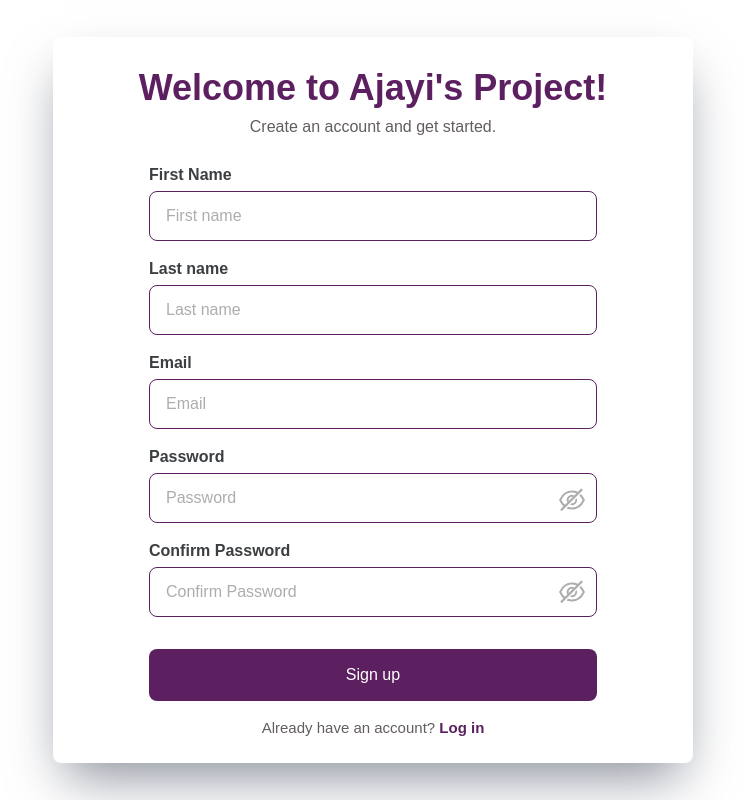
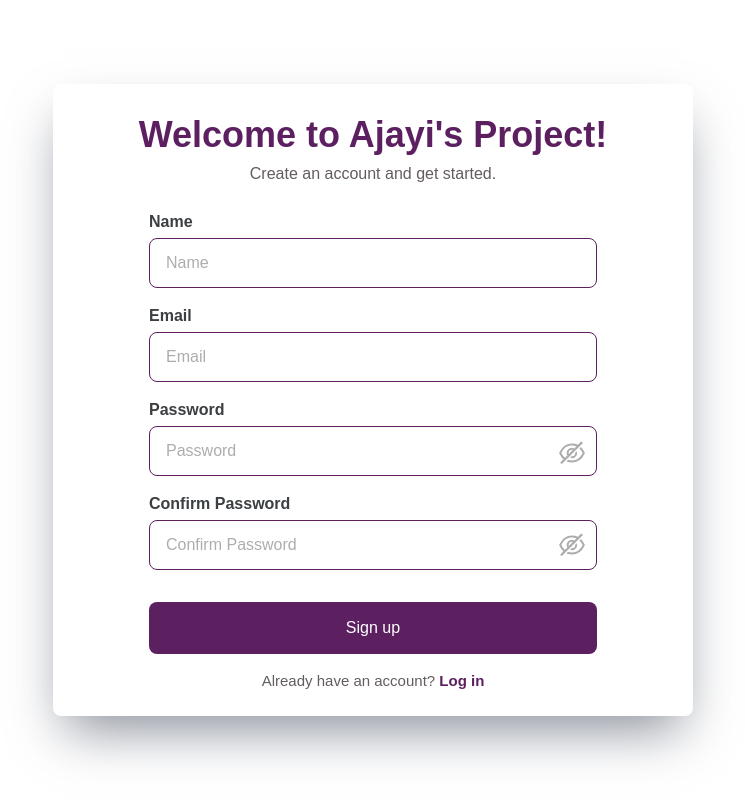
Before and after one commit to oreoluwa212/Potentiostat_Project, a React (Vite) app: page / in a window 1280 px wide. Shown: the whole page, without its empty margins (267-1012 px from the left). Built offline with nearby package versions, Linux system fonts and the light colour scheme.

Commit message:
feat: initialised Project

```diff
--- a/src/App.css
+++ b/src/App.css
@@ -12,6 +12,9 @@
   background: rgba(0, 0, 0, 0.8); /* Adjust the alpha value for darkness */
   z-index: 10;
   position: absolute;
+}
+.shadow-green-lg {
+  box-shadow: 0 0 40px rgba(0, 255, 0, 0.8); /* Adjust the color and opacity as needed */
 }
 label{
   text-align: left;
@@ -80,22 +83,16 @@ h1 {
 
 button {
   border-radius: 8px;
-  border: 1px solid transparent;
   padding: 0.6em 1.2em;
   font-size: 1em;
   font-weight: 500;
   font-family: inherit;
-  background-color: #1a1a1a;
   cursor: pointer;
-  transition: border-color 0.25s;
 }
 button:hover {
   border-color: #646cff;
 }
-button:focus,
-button:focus-visible {
-  outline: 4px auto -webkit-focus-ring-color;
-}
+
 
 @media (prefers-color-scheme: light) {
   :root {
--- a/src/pages/Dashboard.jsx
+++ b/src/pages/Dashboard.jsx
@@ -17,22 +17,22 @@ const Dashboard = () => {
           {isOpen ? (
             <FaTimes
               onClick={() => setIsOpen(false)}
-              className=" cursor-pointer text-red-800 text-[40px]"
+              className=" cursor-pointer text-red-800 mds:text-[40px]"
             />
           ) : (
             <GiHamburgerMenu
               onClick={() => setIsOpen(true)}
-              className="text-primary cursor-pointer text-[40px]" />
+              className="text-primary cursor-pointer mds:text-[40px]" />
           )}
         </div>
-        <h1 className="text-primary font-semibold text-[40px] w-4/5 leading-10 text-center">AJAYI OREOLUWA'S POTENTIOSTAT</h1>
+        <h1 className="text-primary font-semibold mds:text-[40px] w-4/5 leading-10 text-center">AJAYI OREOLUWA'S POTENTIOSTAT</h1>
         <a href="#" className="text-green">Link established</a>
       </div>
       <div className="flex relative">
       <Sidebar isOpen={isOpen} />
-      <div className="w-full h-full flex justify-between gap-4 z-0">
-        <div className="w-[48%] px-[5%] pt-6 flex flex-col gap-7">
-          <div className="bg-white rounded-lg shadow-lg shadow-black/50 h-[260px] w-3/5 px-[5%] py-4 flex flex-col justify-between">
+      <div className="w-full h-full flex mds:flex-row flex-col justify-between gap-4 z-0">
+        <div className="mds:w-[48%] px-[5%] pt-6 flex flex-col gap-7">
+          <div className="bg-white rounded-lg shadow-2xl shadow-black/20 h-[260px] mds:w-3/5 px-[5%] py-4 flex flex-col justify-between">
             <div className="flex justify-between items-center">
               <p className="text-primary text-[18px] font-semibold">Starting Voltage:</p>
               <button className="border-[1px] rounded-[16px] border-gray-500 w-[140px] h-[60px] flex justify-between items-center px-3">
@@ -73,24 +73,24 @@ const Dashboard = () => {
               </button>
             </div>
           </div>
-          <div className="bg-white rounded-lg shadow-lg shadow-black/50 h-[500px] w-full px-[5%] py-3 flex flex-col justify-between">
+          <div className="bg-white rounded-lg shadow-2xl shadow-black/30 h-[500px] w-full px-[5%] py-3 flex flex-col justify-between">
             <h1>Chart</h1>
           </div>
         </div>
 
-        <div className="w-[48%] px-[5%] pt-6 flex flex-col gap-10">
-          <div className="bg-white rounded-lg shadow-lg shadow-black/50 h-[450px] w-full px-[5%] py-3 flex flex-col justify-between">
+        <div className="mds:w-[48%] px-[5%] pt-6 flex flex-col gap-10">
+          <div className="bg-white rounded-lg shadow-2xl shadow-black/30 h-[450px] w-full px-[5%] py-3 flex flex-col justify-between">
             <h1>Table</h1>
           </div>
           <div className="w-full flex flex-col gap-10 justify-center items-center">
-            <div className="w-[180px] h-[180px] rounded-[50%] shadow-green/80 shadow-lg flex justify-center items-center">
-              <button className="text-green border-none text-[34px] font-bold">START</button>
-            </div>
+          <div className="w-[180px] h-[180px] rounded-[50%] shadow-green-lg flex justify-center items-center">
+  <button className="text-green text-[34px] font-bold">START</button>
+</div>
             <div className="flex justify-between items-center w-1/2">
               <p className="text-primary font-semibold text-[18px]">
                 Running Time:
               </p>
-              <button className="text-primary border-[1px] rounded-[16px] h-[50px] border-gray-400 font-bold text-[22px] italic px-4">00: 00: 00</button>
+              <button className="text-primary border-[1px] rounded-[16px] w-[150px] h-[50px] border-gray-400 font-bold text-[22px] italic px-4"><p className="text-[20px]">00: 00: 00</p></button>
             </div>
           </div>
         </div>
--- a/src/pages/Login.jsx
+++ b/src/pages/Login.jsx
@@ -52,7 +52,7 @@ const Login = () => {
   };
   return (
     <div className="font-lexend w-full flex flex-col justify-center items-center">
-      <div className="w-1/2 pt-6 px-16 pb-12 bg-white shadow-2xl shadow-gray-500/80 rounded-[32px]">
+      <div className="mds:w-1/2 pt-6 px-16 pb-12 bg-white shadow-2xl shadow-gray-500/80 rounded-[32px]">
         <h4 className="text-[36px] text-center font-bold text-primary">
           Welcome back!
         </h4>
--- a/src/pages/SignUp.jsx
+++ b/src/pages/SignUp.jsx
@@ -9,8 +9,7 @@ const SignUp = () => {
   const [password, setPassword] = useState("");
   const [confirmPassword, setConfirmPassword] = useState("");
   const [viewPassword, setViewPassword] = useState(false);
-  const [firstName, setFirstName] = useState("");
-  const [lastName, setLastName] = useState("");
+  const [name, setName] = useState("");
   const [viewConfirmPassword, setViewConfirmPassword] = useState(false);
   const [error, setError] = useState("");
   const validateEmail = (
@@ -104,7 +103,7 @@ const SignUp = () => {
   };
   return (
     <div className="bg-white font-lexend w-full h-screen flex flex-col gap-8 justify-center items-center">
-      <div className="w-1/2  px-16 pt-6 pb-6 bg-white shadow-2xl shadow-gray-500/80 rounded-lg">
+      <div className="mds:w-1/2  px-16 pt-6 pb-6 bg-white shadow-2xl shadow-gray-500/80 rounded-lg">
         <h4 className="text-[36px] text-center font-extrabold text-primary">
           Welcome to Ajayi's Project!
         </h4>
@@ -115,32 +114,20 @@ const SignUp = () => {
           <div className="flex w-full justify-between items-center gap-2">
             <div className="flex flex-col w-full">
               <label className="text-[#3B3F42] font-bold text-[16px]  ">
-                First Name
+                Name
               </label>
               <input
                 type="text"
-                value={firstName}
-                placeholder="First name"
-                onChange={(e) => setFirstName(e.target.value)}
-                name="firstName"
+                value={name}
+                placeholder="Name"
+                onChange={(e) => setName(e.target.value)}
+                name="name"
                 className="h-[50px]   w-full mt-1 px-[16px] font-medium border-[1px] mb-4 rounded-lg border-primary outline-none bg-white text-[#3B3F42] placeholder:text-[#ADADAD] transition duration-200"
               />
             </div>
 
           </div>
-          <div className="flex flex-col w-full">
-              <label className="text-[#3B3F42] font-bold text-[16px]  ">
-                Last name
-              </label>
-              <input
-                type="text"
-                value={lastName}
-                placeholder="Last name"
-                onChange={(e) => setLastName(e.target.value)}
-                name="lastName"
-                className="h-[50px] w-full mt-1 px-[16px] font-medium border-[1px] mb-4 rounded-lg border-primary outline-none bg-white text-[#3B3F42] placeholder:text-[#ADADAD] transition duration-200"
-              />
-            </div>
+
           <div className="flex flex-col w-full">
 
           <label className="text-[#3B3F42] font-bold text-[16px] ">Email</label>
```
